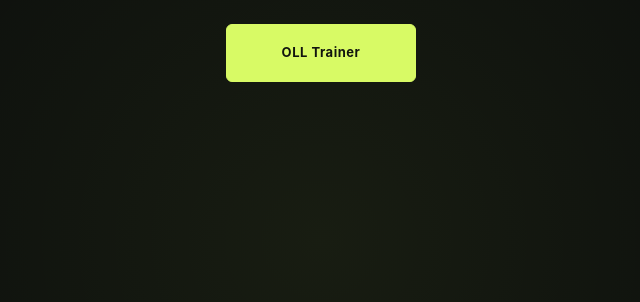
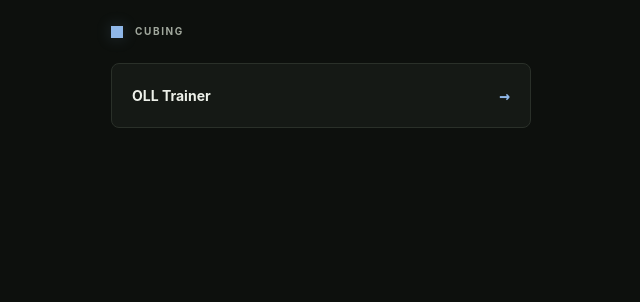
Before and after one commit to matt-dz/cubing, a SvelteKit app: page / in a window 1280 px wide. Shown: the top 302 px of the page, without its empty margins (319-959 px from the left). Built offline with nearby package versions, Linux system fonts and the light colour scheme.

Commit message:
refactor: change secondary color from yellow to blue

```diff
--- a/src/routes/+page.svelte
+++ b/src/routes/+page.svelte
@@ -8,5 +8,15 @@
 </svelte:head>
 
 <main class="home">
-	<a class="trainer-link" href={resolve('/oll-trainer')}>OLL Trainer</a>
+	<section class="home-content">
+		<div class="home-brand">
+			<span class="brand-mark"></span>
+			<span>CUBING</span>
+		</div>
+
+		<a class="trainer-link" href={resolve('/oll-trainer')}>
+			<span>OLL Trainer</span>
+			<span class="trainer-link-arrow" aria-hidden="true">→</span>
+		</a>
+	</section>
 </main>
--- a/src/routes/layout.css
+++ b/src/routes/layout.css
@@ -12,7 +12,7 @@
 	color: #f0f1eb;
 	background: #0d100d;
 	font-synthesis: none;
-	--accent: #d8fa65;
+	--accent: #8fb7e8;
 	--muted: #8b9288;
 	--panel: #151915;
 	--line: #2a3029;
@@ -30,8 +30,7 @@ body {
 	margin: 0;
 	min-width: 320px;
 	min-height: 100vh;
-	background:
-		radial-gradient(circle at 50% 30%, rgba(216, 250, 101, 0.055), transparent 30rem), #0d100d;
+	background: #0d100d;
 }
 
 button,
@@ -61,28 +60,45 @@ main {
 	padding: 24px;
 }
 
+.home-content {
+	width: min(420px, 100%);
+}
+
+.home-brand {
+	display: flex;
+	gap: 12px;
+	align-items: center;
+	color: #a1a89d;
+	font-size: 10px;
+	font-weight: 750;
+	letter-spacing: 0.16em;
+}
+
 .trainer-link {
-	display: inline-flex;
-	min-width: 190px;
-	justify-content: center;
+	display: flex;
+	width: 100%;
+	justify-content: space-between;
 	align-items: center;
-	padding: 18px 26px;
-	border: 1px solid var(--accent);
-	border-radius: 6px;
-	background: var(--accent);
-	color: #11140e;
-	font-size: 13px;
-	font-weight: 750;
-	letter-spacing: 0.04em;
+	margin-top: 24px;
+	padding: 18px 20px;
+	border: 1px solid var(--line);
+	border-radius: 8px;
+	background: var(--panel);
+	color: #edf0e9;
+	font-size: 14px;
+	font-weight: 700;
 	text-decoration: none;
-	transition:
-		transform 150ms ease,
-		box-shadow 150ms ease;
+	transition: border-color 150ms ease;
 }
 
 .trainer-link:hover {
-	transform: translateY(-2px);
-	box-shadow: 0 10px 30px rgba(216, 250, 101, 0.12);
+	border-color: var(--accent);
+}
+
+.trainer-link-arrow {
+	color: var(--accent);
+	font-family: 'SFMono-Regular', Consolas, 'Liberation Mono', monospace;
+	font-size: 18px;
 }
 
 .error-page {
@@ -156,7 +172,7 @@ header {
 	width: 12px;
 	height: 12px;
 	background: var(--accent);
-	box-shadow: 0 0 16px rgba(216, 250, 101, 0.25);
+	box-shadow: 0 0 16px rgba(143, 183, 232, 0.22);
 }
 
 .case-button,
@@ -279,7 +295,7 @@ header {
 	padding: 18px 20px;
 	border: 1px solid var(--line);
 	border-radius: 10px;
-	background: color-mix(in srgb, var(--panel) 82%, transparent);
+	background: var(--panel);
 }
 
 .solution-header {
@@ -337,22 +353,22 @@ header {
 	align-items: center;
 	margin-top: 32px;
 	padding: 13px 15px 13px 20px;
-	border: 1px solid #c6e95b;
+	border: 2px solid #8fb7e8;
 	border-radius: 7px;
 	background: var(--accent);
 	color: #13160f;
 	cursor: pointer;
 	font-size: 13px;
 	font-weight: 720;
-	box-shadow: 0 10px 30px rgba(216, 250, 101, 0.08);
+	box-shadow: 0 10px 30px rgba(143, 183, 232, 0.08);
 	transition:
-		transform 130ms ease,
+		border-color 130ms ease,
 		background 130ms ease;
 }
 
 .next:hover {
-	background: #e2ff84;
-	transform: translateY(-1px);
+	border-color: #356fae;
+	background: #b2cff0;
 }
 
 kbd {
```
